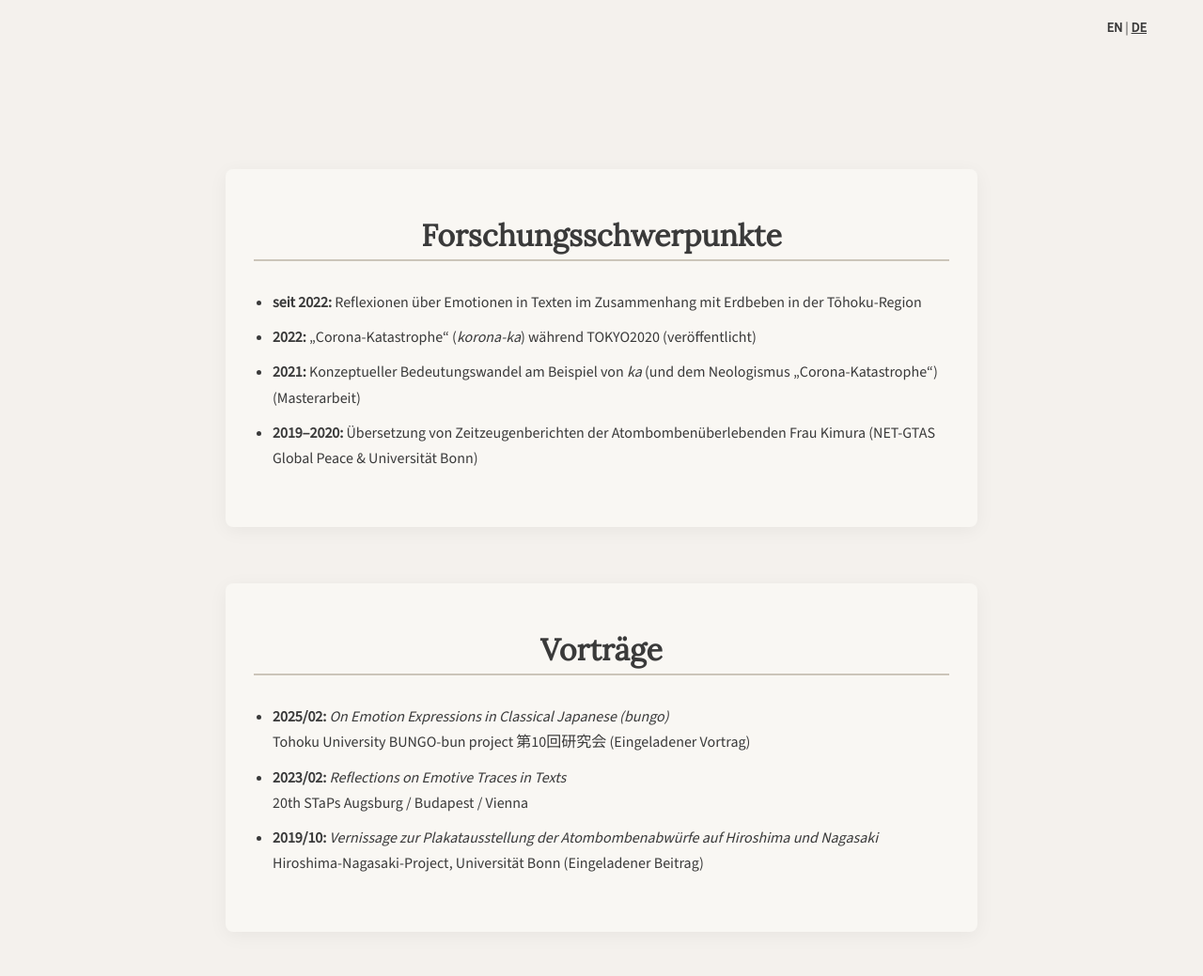
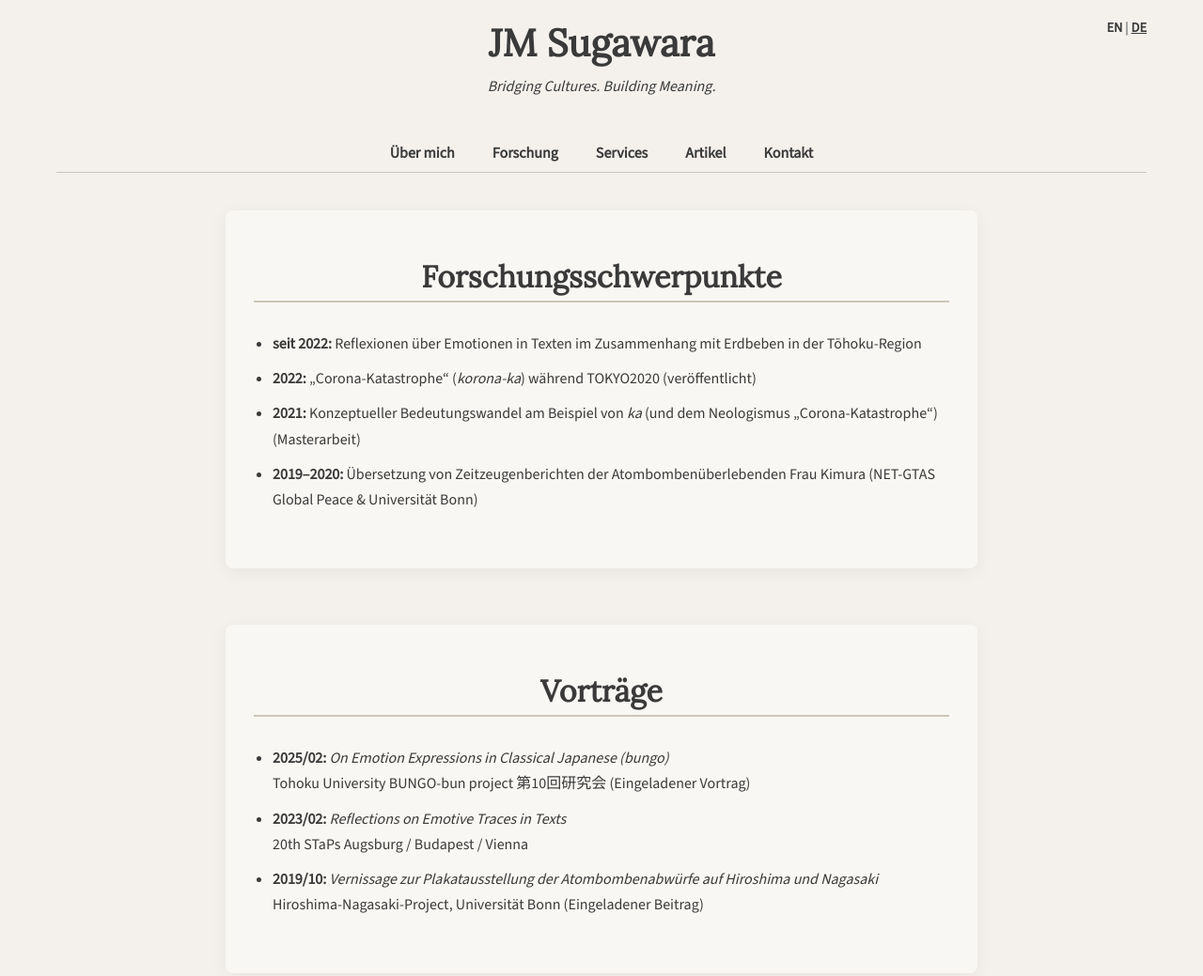
Before and after one commit to yin-ori/JMS, a plain HTML site: page research-de.html in a window 1280 px wide. Shown: the top 1039 px of the page at 94% size. Drawn offline with nearby package versions, Linux system fonts and the light colour scheme.

Commit message:
Add files via upload

```diff
--- a/research-de.html
+++ b/research-de.html
@@ -17,10 +17,22 @@
     <a href="research-de.html" class="active-lang">DE</a>
   </div>
 
-  <!-- Shared Header and Nav -->
-  <div id="header"></div>
-  <div id="nav"></div>
-  <script src="load-shared.js"></script>
+<!-- header.html -->
+<header>
+  <h1><a href="index.html">JM Sugawara</a></h1>
+  <p><em>Bridging Cultures. Building Meaning.</em></p>
+</header>
+
+<!-- nav-de.html -->
+<nav>
+  <ul>
+    <li><a href="about-de.html">Über mich</a></li>
+    <li><a href="research-de.html">Forschung</a></li>
+    <li><a href="services-de.html">Services</a></li>
+    <li><a href="articles-de.html">Artikel</a></li>
+    <li><a href="contact-de.html">Kontakt</a></li>
+  </ul>
+</nav>
 
   <!-- Main Content -->
   <main>
```
Also changed, not shown: research.html (+16 -4 lines), services-de.html (+1 -0 lines).
